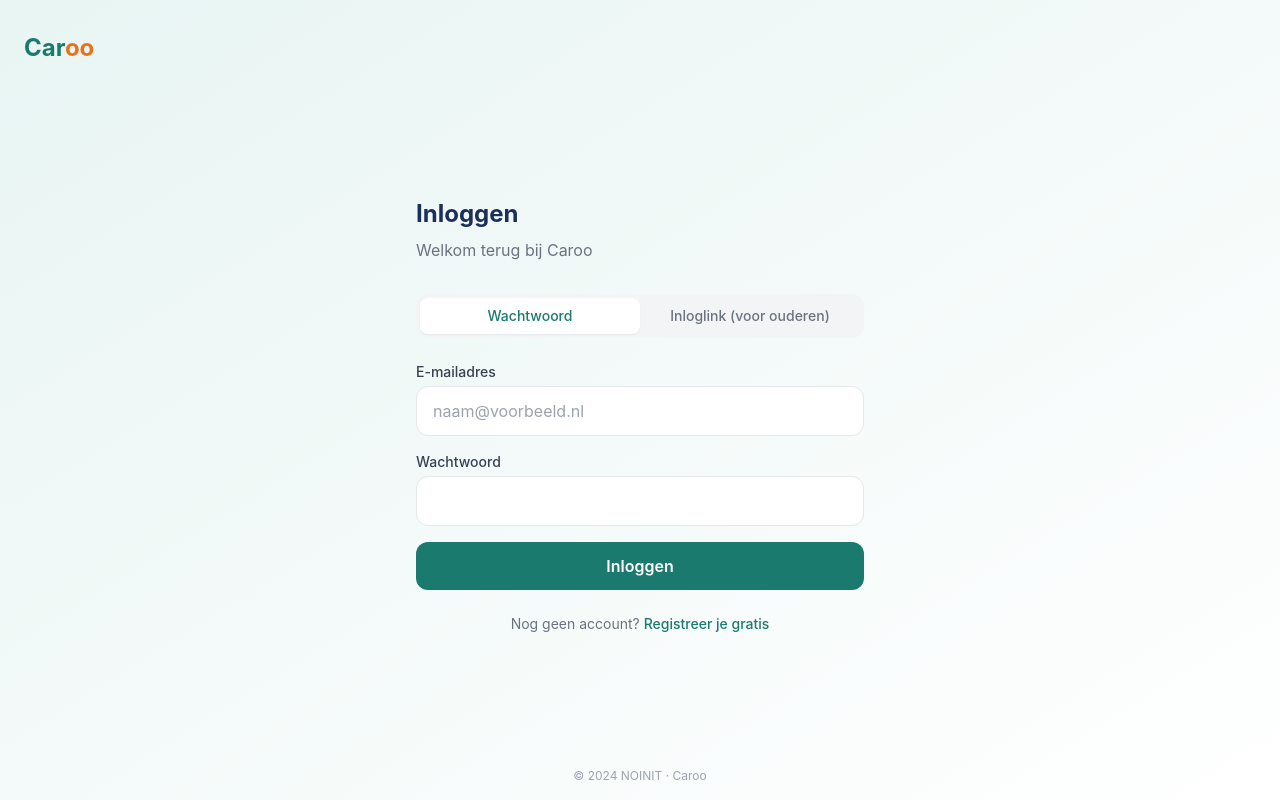
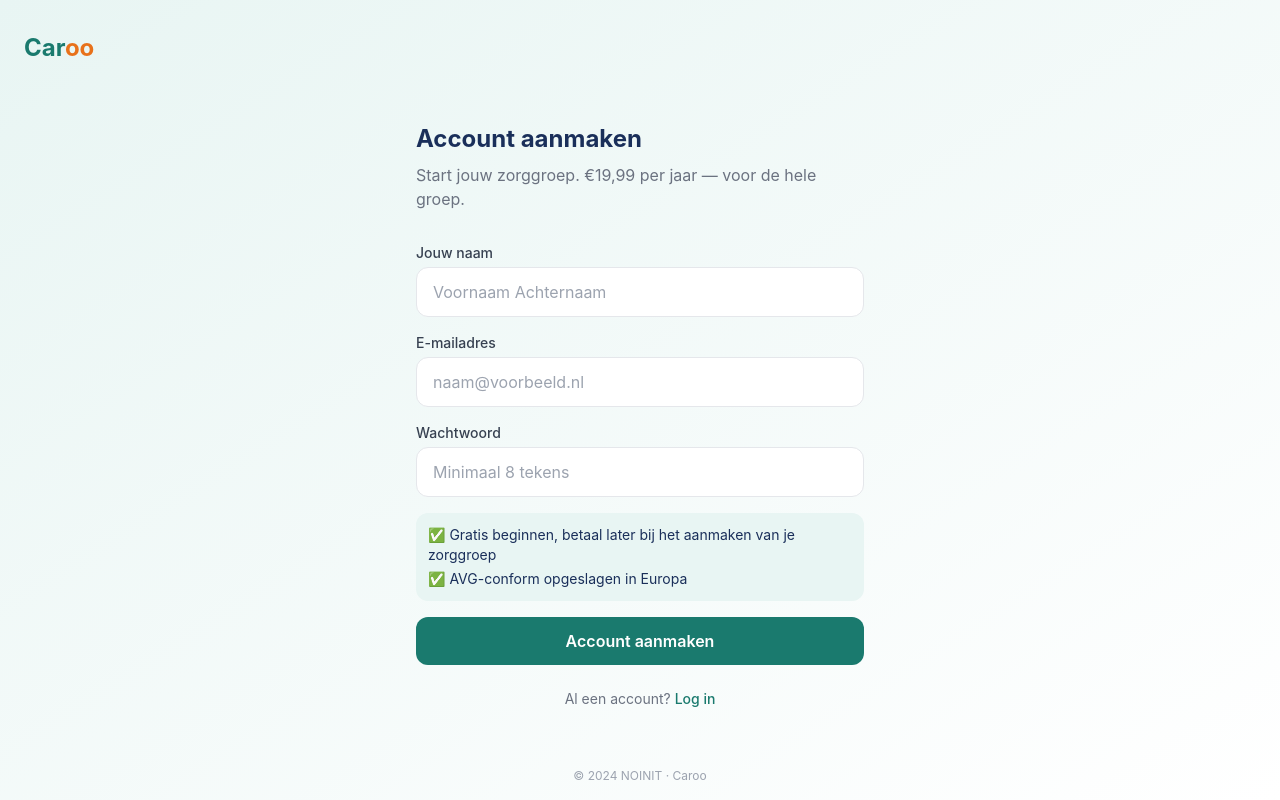
Before and after one commit to NOINIT/caroo, a Next.js app in the folder caroo/: page /login in a window 1280 px wide. Built offline with nearby package versions, Linux system fonts and the light colour scheme.

Commit message:
Refactor login page to registration page

```diff
--- a/caroo/app/(auth)/login/page.tsx
+++ b/caroo/app/(auth)/login/page.tsx
@@ -1,77 +1,46 @@
 'use client'
 
-import { useState, useEffect, Suspense } from 'react'
+import { useState } from 'react'
+import { useSearchParams } from 'next/navigation'
 import Link from 'next/link'
-import { useSearchParams } from 'next/navigation'
-import { inloggen, magicLink } from '@/app/auth/actions'
+import { registreer } from '@/app/auth/actions'
 
-function LoginForm() {
-  const [tabblad, setTabblad] = useState<'wachtwoord' | 'magic'>('wachtwoord')
+export default function RegistreerPage() {
+  const searchParams = useSearchParams()
+  const redirectNaar = searchParams.get('redirect')
+  const token = searchParams.get('token')
+  const volledigeRedirect = redirectNaar && token
+    ? `${redirectNaar}?token=${token}`
+    : redirectNaar || '/dashboard'
+
+  const viaUitnodiging = !!redirectNaar
+
   const [fout, setFout] = useState<string | null>(null)
-  const [succes, setSucces] = useState(false)
   const [laden, setLaden] = useState(false)
-  const [bevestigd, setBevestigd] = useState(false)
-  const searchParams = useSearchParams()
 
-  useEffect(() => {
-    if (searchParams.get('bevestigd') === '1') {
-      setBevestigd(true)
-    }
-  }, [searchParams])
-
-  async function handleInloggen(e: React.FormEvent<HTMLFormElement>) {
+  async function handleRegistreer(e: React.FormEvent<HTMLFormElement>) {
     e.preventDefault()
     setLaden(true)
     setFout(null)
+
     const formData = new FormData(e.currentTarget)
-    const resultaat = await inloggen(formData)
-    if (resultaat?.error) setFout(resultaat.error)
+    const resultaat = await registreer(formData)
+    if (resultaat?.error) {
+      setFout(resultaat.error)
       setLaden(false)
     }
-
-  async function handleMagicLink(e: React.FormEvent<HTMLFormElement>) {
-    e.preventDefault()
-    setLaden(true)
-    setFout(null)
-    const formData = new FormData(e.currentTarget)
-    const resultaat = await magicLink(formData)
-    if (resultaat?.error) {
-      setFout(resultaat.error)
-    } else if (resultaat?.success) {
-      setSucces(true)
-    }
-    setLaden(false)
-  }
-
-  if (succes) {
-    return (
-      <div className="caroo-card text-center py-8">
-        <div className="text-5xl mb-4">📧</div>
-        <h2 className="text-xl font-bold text-caroo-donker mb-2">
-          Check je e-mail
-        </h2>
-        <p className="text-gray-600">
-          We hebben een inloglink gestuurd. Klik op de link in de e-mail om in te loggen.
-        </p>
-        <p className="text-sm text-gray-400 mt-4">
-          Geen e-mail ontvangen? Check ook je spamfolder.
-        </p>
-      </div>
-    )
   }
 
   return (
     <div>
       <div className="mb-8">
-        <h1 className="text-2xl font-bold text-caroo-donker mb-2">Inloggen</h1>
-        <p className="text-gray-500">Welkom terug bij Caroo</p>
+        <h1 className="text-2xl font-bold text-caroo-donker mb-2">Account aanmaken</h1>
+        <p className="text-gray-500">
+          {viaUitnodiging
+            ? 'Maak een account aan om de uitnodiging te accepteren.'
+            : 'Start jouw zorggroep. €19,99 per jaar — voor de hele groep.'}
+        </p>
       </div>
-
-      {bevestigd && (
-        <div className="bg-green-50 border border-green-200 text-green-700 rounded-caroo p-3 mb-4 text-sm">
-          ✅ Je account is bevestigd! Log hieronder in.
-        </div>
-      )}
 
       {fout && (
         <div className="bg-red-50 border border-red-200 text-red-700 rounded-caroo p-3 mb-4 text-sm">
@@ -79,31 +48,20 @@ function LoginForm() {
         </div>
       )}
 
-      <div className="flex bg-caroo-grijs-licht rounded-caroo p-1 mb-6">
-        <button
-          onClick={() => setTabblad('wachtwoord')}
-          className={`flex-1 py-2 text-sm font-medium rounded-lg transition-all ${
-            tabblad === 'wachtwoord'
-              ? 'bg-white text-caroo-groen shadow-sm'
-              : 'text-gray-500'
-          }`}
-        >
-          Wachtwoord
-        </button>
-        <button
-          onClick={() => setTabblad('magic')}
-          className={`flex-1 py-2 text-sm font-medium rounded-lg transition-all ${
-            tabblad === 'magic'
-              ? 'bg-white text-caroo-groen shadow-sm'
-              : 'text-gray-500'
-          }`}
-        >
-          Inloglink (voor ouderen)
-        </button>
+      <form onSubmit={handleRegistreer} className="space-y-4">
+        <input type="hidden" name="redirectNaar" value={volledigeRedirect} />
+        <div>
+          <label className="input-label" htmlFor="naam">Jouw naam</label>
+          <input
+            id="naam"
+            name="naam"
+            type="text"
+            autoComplete="name"
+            required
+            className="input-field"
+            placeholder="Voornaam Achternaam"
+          />
         </div>
-
-      {tabblad === 'wachtwoord' ? (
-        <form onSubmit={handleInloggen} className="space-y-4">
         <div>
           <label className="input-label" htmlFor="email">E-mailadres</label>
           <input
@@ -122,60 +80,39 @@ function LoginForm() {
             id="wachtwoord"
             name="wachtwoord"
             type="password"
-              autoComplete="current-password"
+            autoComplete="new-password"
             required
+            minLength={8}
             className="input-field"
+            placeholder="Minimaal 8 tekens"
           />
         </div>
+
+        {!viaUitnodiging && (
+          <div className="bg-caroo-groen-licht rounded-caroo p-3 text-sm text-caroo-donker">
+            <p>✅ Gratis beginnen, betaal later bij het aanmaken van je zorggroep</p>
+            <p className="mt-1">✅ AVG-conform opgeslagen in Europa</p>
+          </div>
+        )}
+
         <button
           type="submit"
           disabled={laden}
-            className="btn-primary w-full mt-2"
+          className="btn-primary w-full"
         >
-            {laden ? 'Even wachten...' : 'Inloggen'}
+          {laden ? 'Account aanmaken...' : 'Account aanmaken'}
         </button>
       </form>
-      ) : (
-        <form onSubmit={handleMagicLink} className="space-y-4">
-          <p className="text-sm text-gray-600 bg-caroo-groen-licht rounded-caroo p-3">
-            ✨ Geen wachtwoord nodig. Vul je e-mailadres in en we sturen een inloglink.
-          </p>
-          <div>
-            <label className="input-label" htmlFor="email-magic">E-mailadres</label>
-            <input
-              id="email-magic"
-              name="email"
-              type="email"
-              autoComplete="email"
-              required
-              className="input-field"
-              placeholder="naam@voorbeeld.nl"
-            />
-          </div>
-          <button
-            type="submit"
-            disabled={laden}
-            className="btn-primary w-full mt-2"
-          >
-            {laden ? 'Even wachten...' : 'Stuur inloglink'}
-          </button>
-        </form>
-      )}
 
       <p className="text-center text-sm text-gray-500 mt-6">
-        Nog geen account?{' '}
-        <Link href="/registreer" className="text-caroo-groen font-medium hover:underline">
-          Registreer je gratis
+        Al een account?{' '}
+        <Link
+          href={`/login${viaUitnodiging ? `?redirect=${encodeURIComponent(volledigeRedirect)}` : ''}`}
+          className="text-caroo-groen font-medium hover:underline"
+        >
+          Log in
         </Link>
       </p>
     </div>
   )
 }
-
-export default function LoginPage() {
-  return (
-    <Suspense>
-      <LoginForm />
-    </Suspense>
-  )
-}
```
Lines whose indentation alone changed are shown as unchanged.
